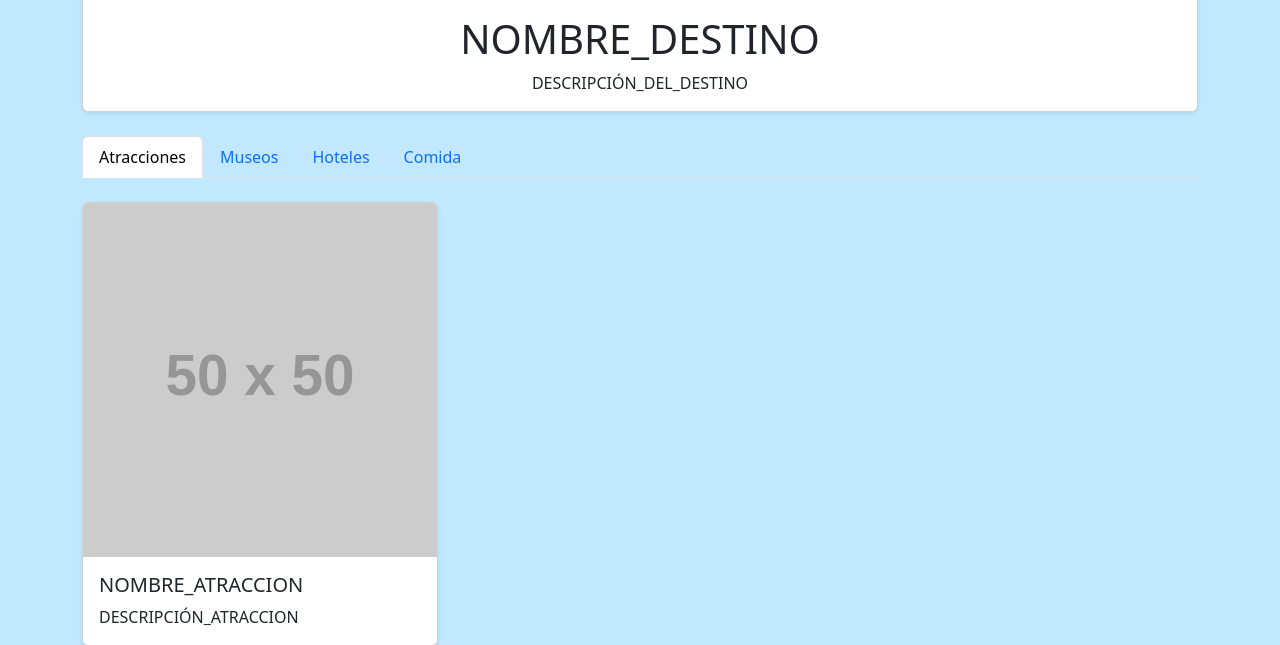
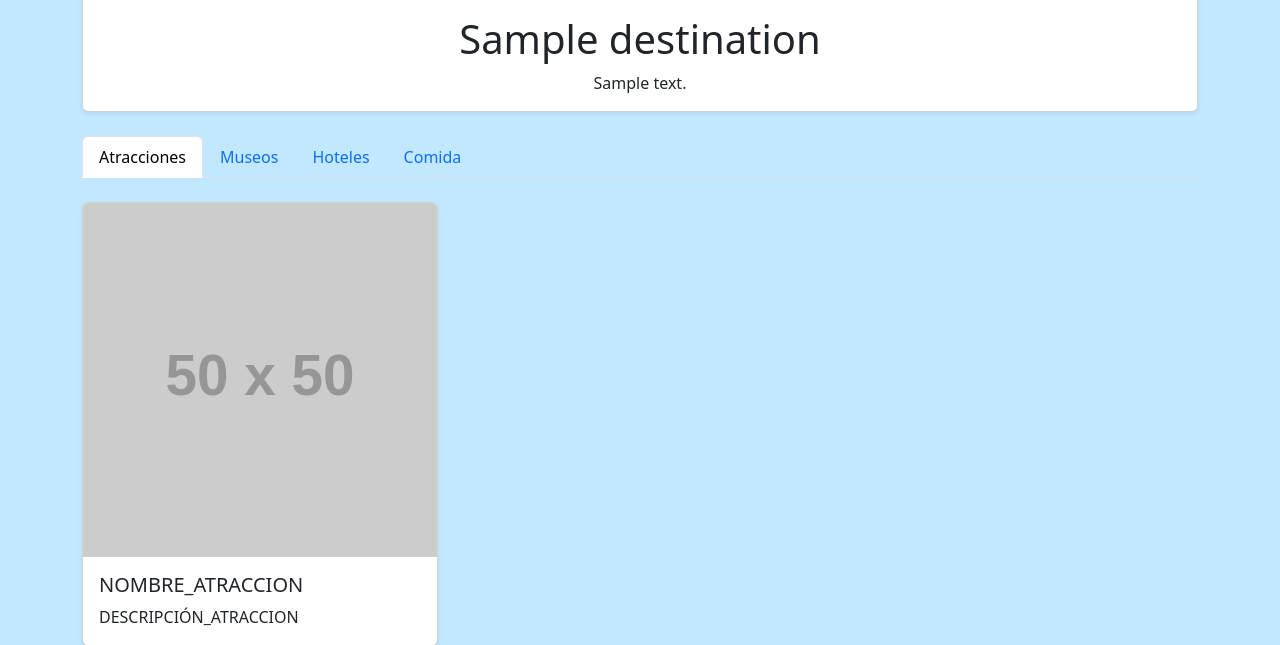
Before and after one commit to aalexrguez/TravelASA, a Django app: page /destination_detail/1 in a window 1280 px wide. Shown: the part 918-1563 px from the top of the page. Run offline with Django 4.2, Linux system fonts and the light colour scheme; tables that the repository leaves empty hold one stand-in row (values such as "Sample post"); grey boxes marked "Sample" are stand-in pictures; grey boxes labelled with a size stand in for pictures from a placeholder-image service; some libraries are stand-ins or nearby versions.

Commit message:
Se agregaron los nombres de los campos en donde corresponde

```diff
--- a/templates/asa_travel/destination_detail.html
+++ b/templates/asa_travel/destination_detail.html
@@ -8,10 +8,10 @@
 {% endblock %}
 <!-- Imagen y título del destino -->
 <div class="card mb-4 shadow-sm">
-    <img src="URL_IMAGEN_DESTINO" class="card-img-top" alt="NOMBRE_DESTINO">
+    <img src="{{destination.destination_image.url}}" class="card-img-top" alt="NOMBRE_DESTINO">
     <div class="card-body text-center">
-        <h1 class="card-title">NOMBRE_DESTINO</h1>
-        <p class="card-text">DESCRIPCIÓN_DEL_DESTINO</p>
+        <h1 class="card-title">{{destination.destination_name}}</h1>
+        <p class="card-text">{{destination.destination_description}}</p>
     </div>
 </div>
 
```
